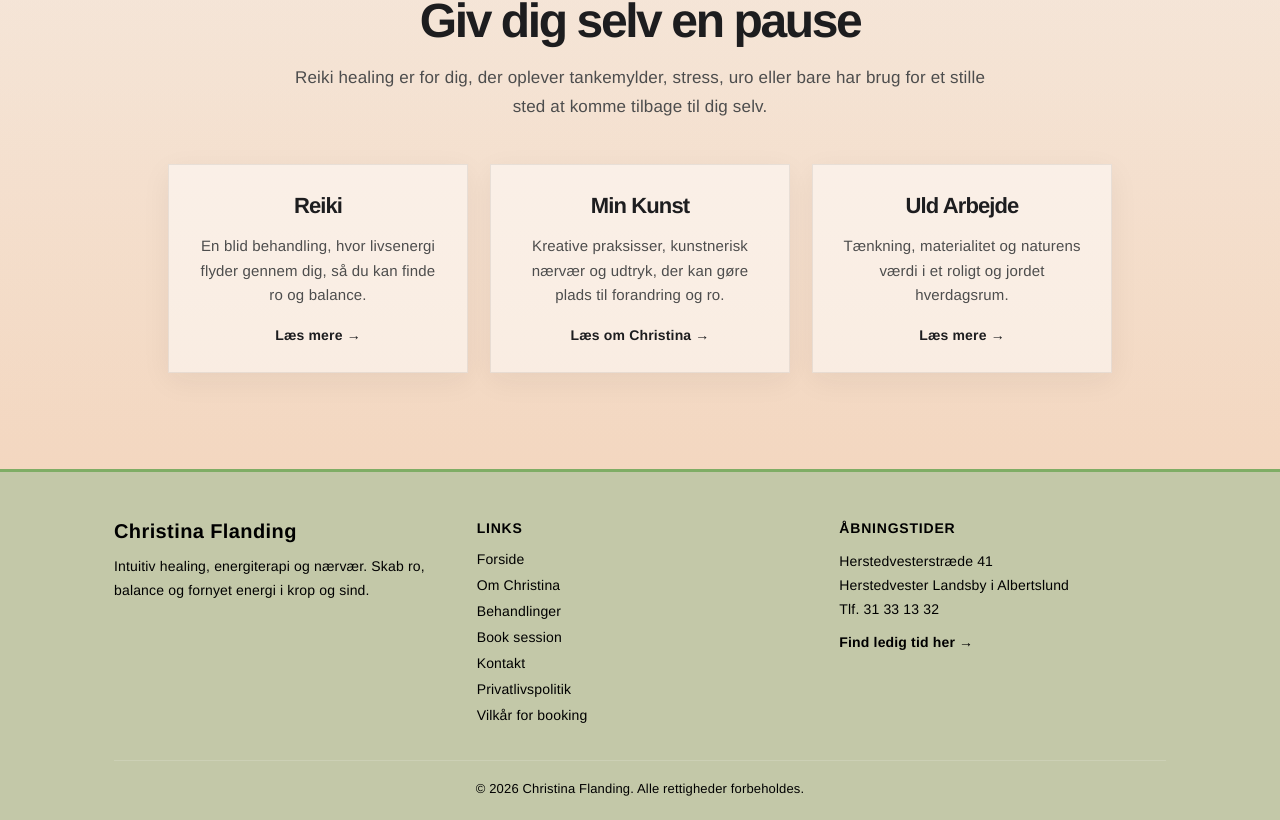
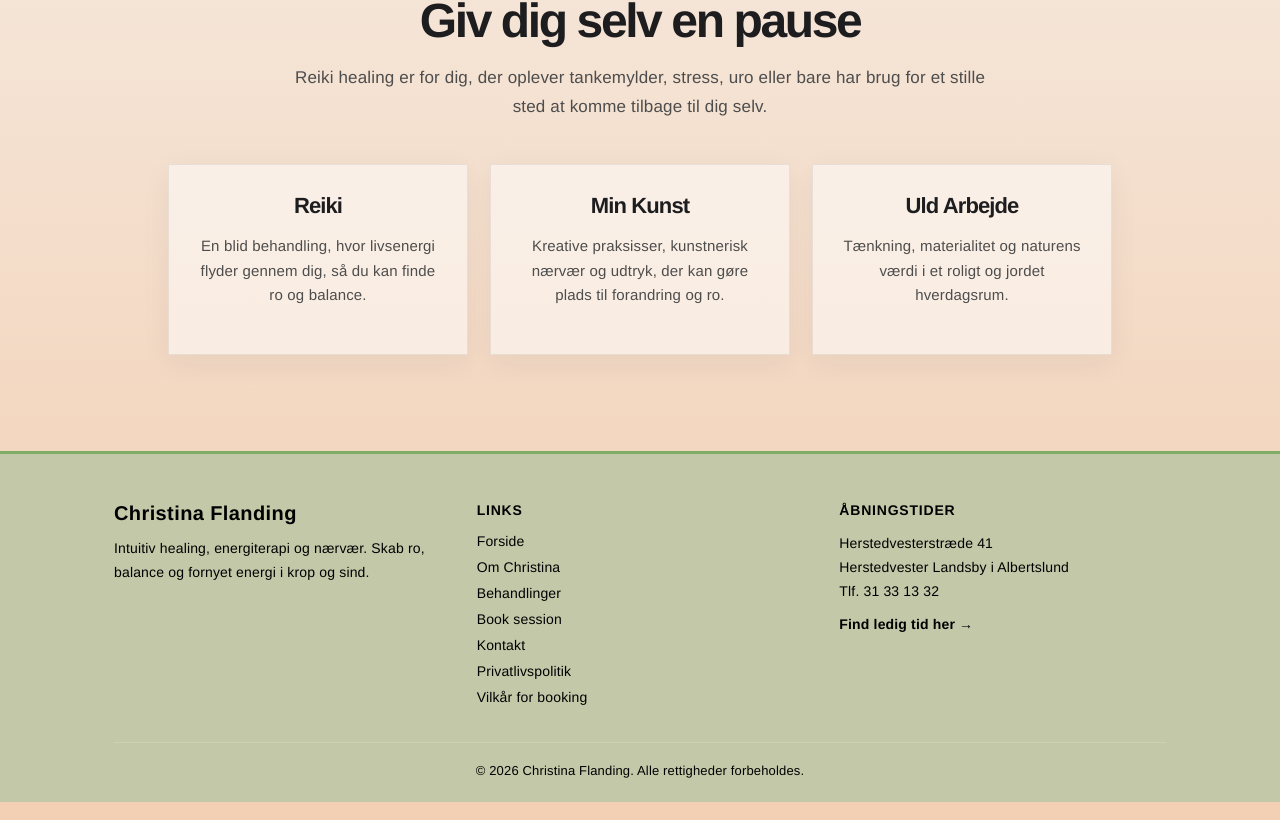
Before and after one commit to aaronalayo/christinaflanding, a React (Vite) app: page / in a window 1280 px wide. Shown: the part 651-1471 px from the top of the page. Built offline with nearby package versions, Linux system fonts and the light colour scheme.

Commit message:
Update hero image and card interactions

```diff
--- a/src/components/Navbar.tsx
+++ b/src/components/Navbar.tsx
@@ -47,7 +47,8 @@ export default function Navbar() {
           onClick={() => setMobileMenuOpen(!mobileMenuOpen)}
           className="site-menu-toggle"
           style={mobileMenuOpen ? { ...styles.mobileMenuToggle, backgroundColor: 'transparent', boxShadow: 'none' } : { ...styles.mobileMenuToggle, backgroundColor: 'transparent', boxShadow: 'none' }}
-          aria-label="Toggle navigation menu"
+          aria-expanded={mobileMenuOpen}
+          aria-controls="site-mobile-nav"
         >
           <span className="site-menu-toggle-lines" aria-hidden="true">
             <span className={mobileMenuOpen ? 'site-menu-toggle-line site-menu-toggle-line--1 open' : 'site-menu-toggle-line site-menu-toggle-line--1'} />
@@ -59,7 +60,7 @@ export default function Navbar() {
 
       {/* Mobile Nav dropdown */}
       {mobileMenuOpen && (
-        <div className="site-mobile-nav" style={styles.mobileNav}>
+        <div id="site-mobile-nav" className="site-mobile-nav" style={styles.mobileNav}>
           {links.map(link => {
             const isActive = location.pathname === link.to;
             return (
--- a/src/index.css
+++ b/src/index.css
@@ -91,12 +91,29 @@ a[href]:not(.nav-link):hover {
 }
 
 .site-hero-buttons a:hover,
+.site-feature-card:hover,
 .site-content-card a:hover,
 .site-contact-card a:hover,
 .site-booking-page a:hover,
 .site-content-page a:hover {
   transform: translateY(-2px);
   box-shadow: 0 10px 22px rgba(9, 10, 9, 0.18);
+}
+
+.site-feature-card:hover {
+  transform: translateY(-2px);
+  background-color: rgba(255, 255, 255, 0.72) !important;
+  box-shadow: 0 10px 22px rgba(9, 10, 9, 0.16) !important;
+}
+
+.site-feature-card {
+  transform: translateY(0);
+  box-shadow: 0 8px 28px rgba(37, 35, 33, 0.06);
+}
+
+.site-feature-card:focus-visible {
+  outline: 2px solid #1e3d14;
+  outline-offset: 4px;
 }
 
 @keyframes heroFadeUp {
--- a/src/pages/Home.tsx
+++ b/src/pages/Home.tsx
@@ -1,6 +1,6 @@
 import { Link } from 'react-router-dom';
 import type { Styles } from '../css';
-import heroBackground from '../assets/forside_foto.jpeg';
+import heroBackground from '../assets/forside_foto_2.png';
 
 export default function Home() {
   return (
@@ -30,29 +30,26 @@ export default function Home() {
           </div>
 
           <div className="site-grid" style={styles.grid}>
-            <div className="site-feature-card" style={styles.card}>
+            <Link to="/behandlinger" className="site-feature-card" style={styles.card}>
               <h3 style={styles.cardTitle}>Reiki</h3>
               <p style={styles.cardText}>
                 En blid behandling, hvor livsenergi flyder gennem dig, så du kan finde ro og balance.
               </p>
-              <Link to="/behandlinger" style={styles.cardLink}>Læs mere →</Link>
-            </div>
+            </Link>
 
-            <div className="site-feature-card" style={styles.card}>
+            <Link to="/om-mig" className="site-feature-card" style={styles.card}>
               <h3 style={styles.cardTitle}>Min Kunst</h3>
               <p style={styles.cardText}>
                 Kreative praksisser, kunstnerisk nærvær og udtryk, der kan gøre plads til forandring og ro.
               </p>
-              <Link to="/om-mig" style={styles.cardLink}>Læs om Christina →</Link>
-            </div>
+            </Link>
 
-            <div className="site-feature-card" style={styles.card}>
+            <Link to="/booking" className="site-feature-card" style={styles.card}>
               <h3 style={styles.cardTitle}>Uld Arbejde</h3>
               <p style={styles.cardText}>
                 Tænkning, materialitet og naturens værdi i et roligt og jordet hverdagsrum.
               </p>
-              <Link to="/booking" style={styles.cardLink}>Læs mere →</Link>
-            </div>
+            </Link>
           </div>
         </div>
       </section>
@@ -177,6 +174,7 @@ const styles: Styles = {
     justifyContent: 'center',
   },
   card: {
+    display: 'block',
     flex: '1 1 260px',
     maxWidth: '300px',
     background: 'rgba(255, 255, 255, 0.5)',
@@ -184,8 +182,10 @@ const styles: Styles = {
     borderRadius: '0',
     padding: '28px 24px',
     textAlign: 'center',
-    boxShadow: '0 8px 28px rgba(37, 35, 33, 0.06)',
-    transform: 'translateY(0)',
+    color: 'inherit',
+    textDecoration: 'none',
+    cursor: 'pointer',
+    transition: 'transform 0.2s ease, box-shadow 0.2s ease, background-color 0.2s ease',
   },
   cardTitle: {
     fontFamily: '"Avenir Next", "Avenir", "Helvetica Neue", "Segoe UI", sans-serif',
@@ -201,10 +201,4 @@ const styles: Styles = {
     color: '#4d4d4d',
     marginBottom: '18px',
   },
-  cardLink: {
-    color: '#1d1d1f',
-    textDecoration: 'none',
-    fontWeight: 600,
-    fontSize: '14px',
-  },
 };
```
Also changed, not shown: src/assets/forside_foto_2.png (added).
